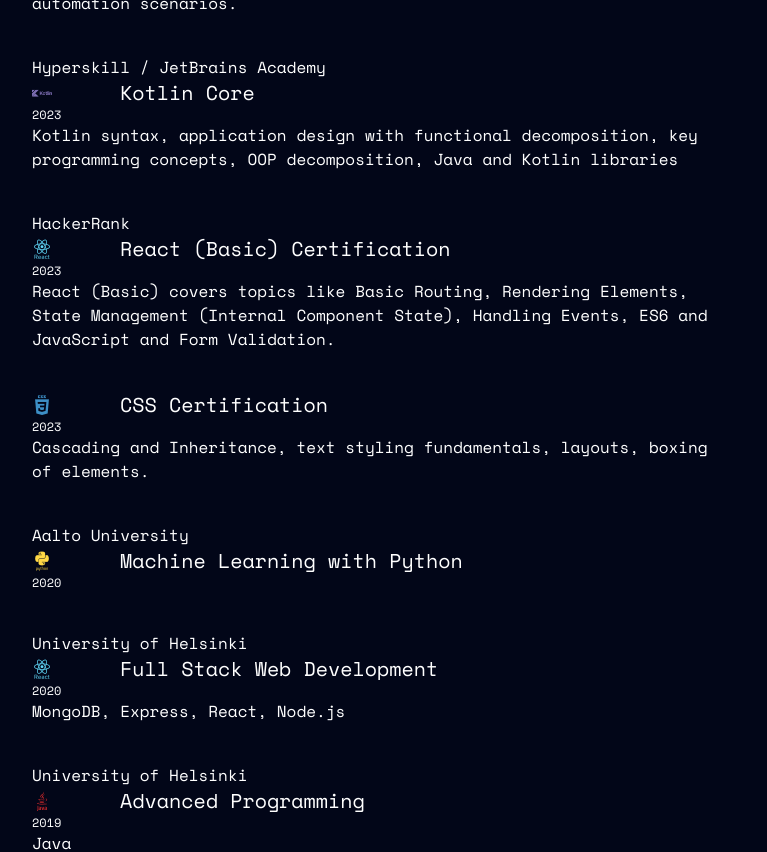
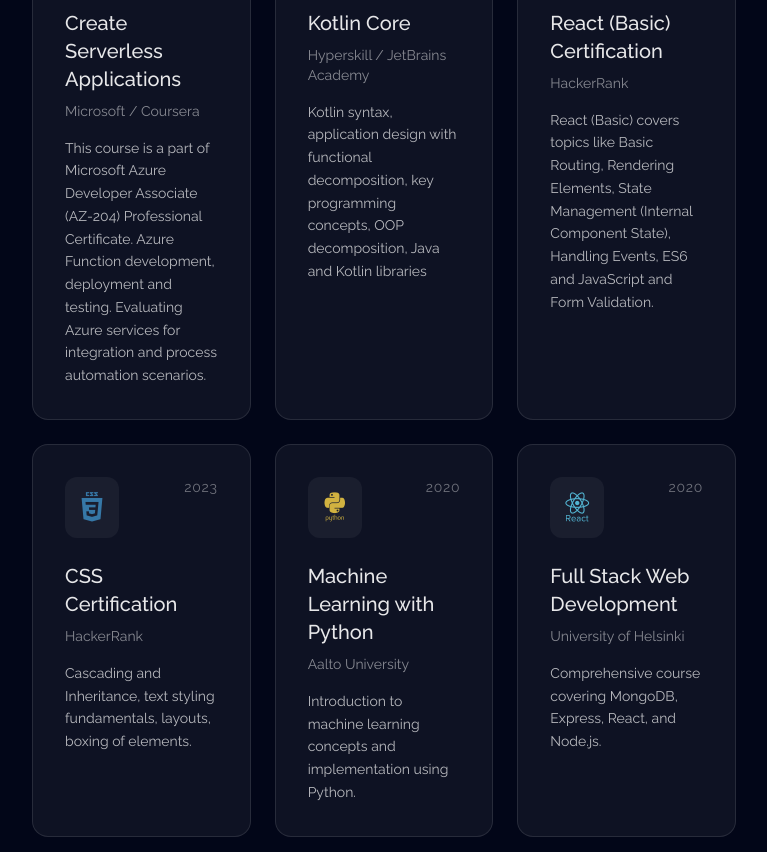
Before and after one commit to tjokinen/tjokinen.github.io, a Next.js app: page / in a window 1280 px wide. Shown: the part 4140-4992 px from the top of the page, without its empty margins (256-1023 px from the left). Built offline with nearby package versions, Linux system fonts and the light colour scheme.

Commit message:
change certs design

```diff
--- a/src/components/certs.js
+++ b/src/components/certs.js
@@ -1,17 +1,96 @@
-import Card from "@/components/card"
+export default function Certs() {
+    const certifications = [
+        {
+            organization: "Microsoft / Coursera",
+            icon: "devicon-azure-plain colored",
+            title: "Create Serverless Applications",
+            date: "2024",
+            description: "This course is a part of Microsoft Azure Developer Associate (AZ-204) Professional Certificate. Azure Function development, deployment and testing. Evaluating Azure services for integration and process automation scenarios."
+        },
+        {
+            organization: "Hyperskill / JetBrains Academy",
+            icon: "devicon-kotlin-plain-wordmark colored",
+            title: "Kotlin Core",
+            date: "2023",
+            description: "Kotlin syntax, application design with functional decomposition, key programming concepts, OOP decomposition, Java and Kotlin libraries"
+        },
+        {
+            organization: "HackerRank",
+            icon: "devicon-react-original-wordmark colored",
+            title: "React (Basic) Certification",
+            date: "2023",
+            description: "React (Basic) covers topics like Basic Routing, Rendering Elements, State Management (Internal Component State), Handling Events, ES6 and JavaScript and Form Validation."
+        },
+        {
+            organization: "HackerRank",
+            icon: "devicon-css3-plain-wordmark colored",
+            title: "CSS Certification",
+            date: "2023",
+            description: "Cascading and Inheritance, text styling fundamentals, layouts, boxing of elements."
+        },
+        {
+            organization: "Aalto University",
+            icon: "devicon-python-plain-wordmark colored",
+            title: "Machine Learning with Python",
+            date: "2020",
+            description: "Introduction to machine learning concepts and implementation using Python."
+        },
+        {
+            organization: "University of Helsinki",
+            icon: "devicon-react-plain-wordmark colored",
+            title: "Full Stack Web Development",
+            date: "2020",
+            description: "Comprehensive course covering MongoDB, Express, React, and Node.js."
+        },
+        {
+            organization: "University of Helsinki",
+            icon: "devicon-java-plain-wordmark colored",
+            title: "Advanced Programming",
+            date: "2019",
+            description: "Advanced concepts in Java programming and software development."
+        }
+    ];
 
-export default function Certs() {
     return (
-        <div className="grid gap-y-4 mt-12 col-span-1">
-            <a id="certs" className="relative -top-[120px]"></a>
-            <h2 className="font-bold text-4xl">Certifications & courses</h2>
-            <Card organization={"Microsoft / Coursera"} iconClassName={"text-xl devicon-azure-plain colored"} title={"Create Serverless Applications"} date={"2024"} description={"This course is a part of Microsoft Azure Developer Associate (AZ-204) Professional Certificate. Azure Function development, deployment and testing. Evaluating Azure services for integration and process automation scenarios."} />
-            <Card organization={"Hyperskill / JetBrains Academy"} iconClassName={"text-xl devicon-kotlin-plain-wordmark colored"} title={"Kotlin Core"} date={"2023"} description={"Kotlin syntax, application design with functional decomposition, key programming concepts, OOP decomposition, Java and Kotlin libraries"} />
-            <Card organization={"HackerRank"} iconClassName={"text-xl devicon-react-original-wordmark colored"} title={"React (Basic) Certification"} date={"2023"} description={"React (Basic) covers topics like Basic Routing, Rendering Elements, State Management (Internal Component State), Handling Events, ES6 and JavaScript and Form Validation."} />
-            <Card organization={""} iconClassName={"text-xl devicon-css3-plain-wordmark colored"} title={"CSS Certification"} date={"2023"} description={"Cascading and Inheritance, text styling fundamentals, layouts, boxing of elements."} />
-            <Card organization={"Aalto University"} iconClassName={"text-xl devicon-python-plain-wordmark colored"} title={"Machine Learning with Python"} date={"2020"} description={""} />
-            <Card organization={"University of Helsinki"} iconClassName={"text-xl devicon-react-plain-wordmark colored"} title={"Full Stack Web Development"} date={"2020"} description={"MongoDB, Express, React, Node.js"} />
-            <Card organization={"University of Helsinki"} iconClassName={"text-xl devicon-java-plain-wordmark colored"} title={"Advanced Programming"} date={"2019"} description={"Java"} />
-          </div>
+        <section id="certs" className="py-16">
+            <div className="max-w-7xl mx-auto">
+                <h2 className="font-raleway font-medium text-4xl md:text-5xl mb-12 tracking-tight">
+                    Certifications & Courses
+                </h2>
+
+                <div className="grid grid-cols-1 md:grid-cols-2 lg:grid-cols-3 gap-6">
+                    {certifications.map((cert, index) => (
+                        <div
+                            key={index}
+                            className="group relative bg-white/5 border border-white/10 p-8 rounded-2xl hover:bg-white/10 transition-all duration-500 flex flex-col h-full"
+                        >
+                            <div className="flex justify-between items-start mb-6">
+                                <div className="p-3 bg-white/5 rounded-xl group-hover:scale-110 transition-transform duration-500">
+                                    <i className={`${cert.icon} text-3xl opacity-80 group-hover:opacity-100`}></i>
+                                </div>
+                                <span className="font-raleway text-white/40 text-sm tracking-wider uppercase">
+                                    {cert.date}
+                                </span>
+                            </div>
+
+                            <div className="flex-grow">
+                                <h3 className="font-raleway font-medium text-xl text-white/90 group-hover:text-emerald-400 transition-colors duration-300 mb-2">
+                                    {cert.title}
+                                </h3>
+                                <p className="font-raleway text-white/50 text-sm mb-4">
+                                    {cert.organization}
+                                </p>
+                                <p className="font-raleway text-white/70 text-sm leading-relaxed">
+                                    {cert.description}
+                                </p>
+                            </div>
+
+                            {/* Subtle accent line on hover */}
+                            <div className="absolute bottom-0 left-0 w-0 h-1 bg-emerald-500/50 group-hover:w-full transition-all duration-700 rounded-b-2xl" />
+                        </div>
+                    ))}
+                </div>
+            </div>
+        </section>
     )
 }
```
